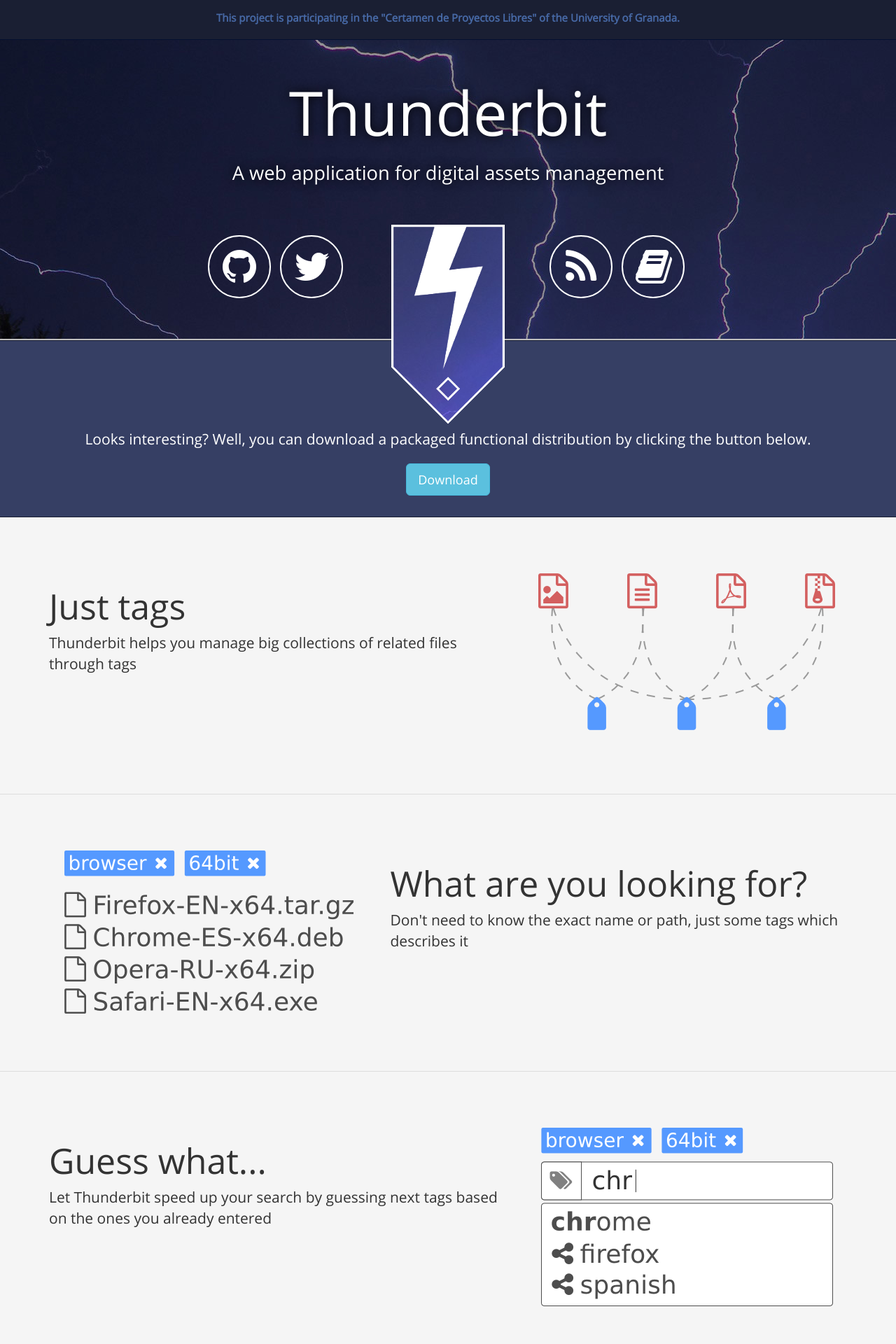
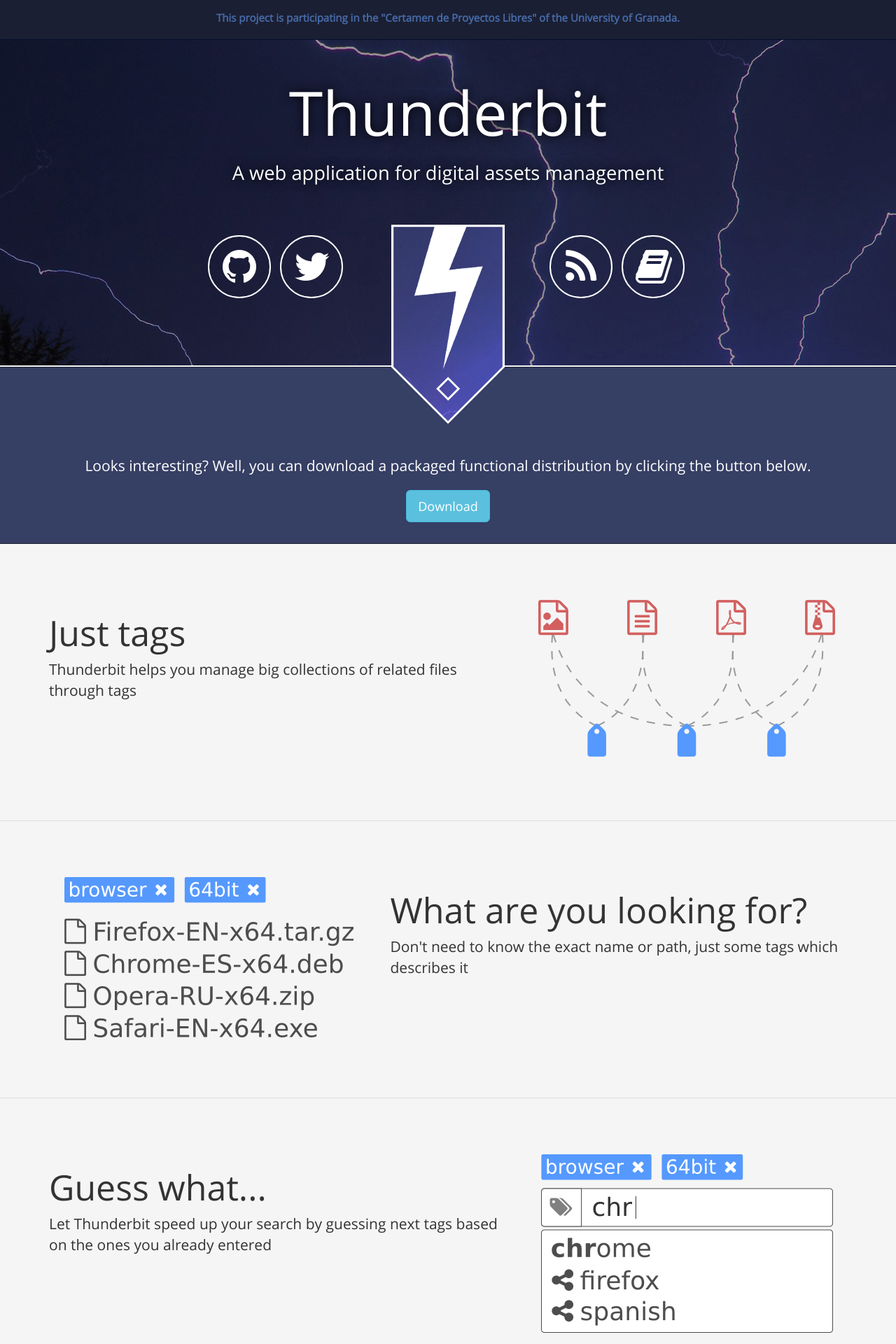
Before and after one commit to thunderbit/thunderbit, a Jekyll site: the page built from index.html, in a window 1280 px wide. Shown: the top 1920 px of the page at 70% size. Built offline with Jekyll 4.4.1, drawn with Linux system fonts in a browser that asks for light colours; emoji names are drawn with the system emoji font; comment, search, counter and statistics services are not loaded.

Commit message:
Changed styles for the header

```diff
--- a/css/styles.css
+++ b/css/styles.css
@@ -33,8 +33,8 @@
     background-color: rgba(0,0,0,0.4);
     color: #FFFFFF;
     padding: 35px;
-    height:429px;
-    border-bottom: 2px solid silver;
+    height:467px;
+    border-bottom: 2px solid whitesmoke;
     text-align: center;
 }
 
```
